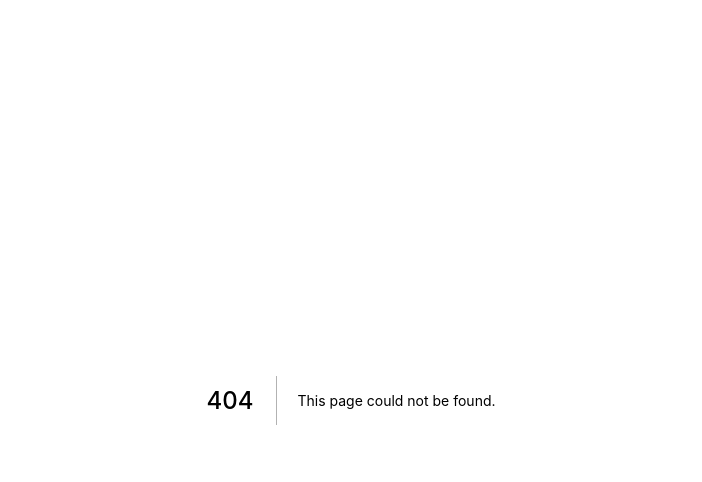
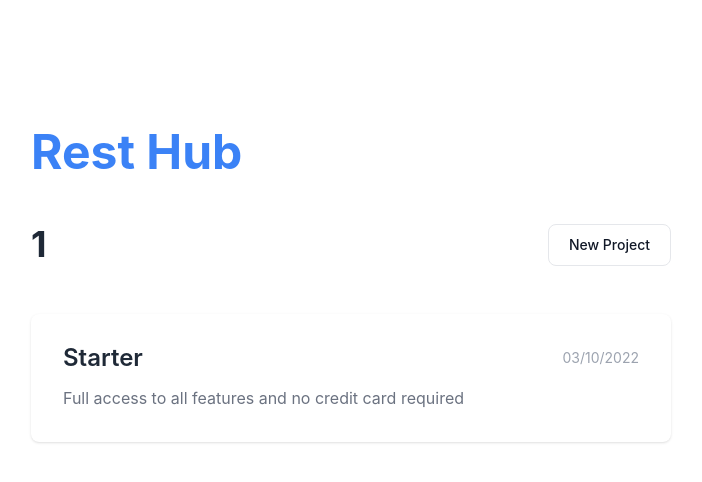
Before and after one commit to group-buex/rest-hub, a Next.js app: page /1 in a window 1280 px wide. Before the commit this address had no page. Shown: the top 482 px of the page, without its empty margins (289-991 px from the left). Built offline with nearby package versions, Linux system fonts and the light colour scheme.

Commit message:
feat: index & project list page

```diff
--- a/package.json
+++ b/package.json
@@ -17,6 +17,7 @@
   "dependencies": {
     "autoprefixer": "^10.4.2",
     "axios": "^0.26.0",
+    "clsx": "^1.1.1",
     "dotenv": "^16.0.0",
     "express": "^4.17.2",
     "express-validator": "^6.14.0",
--- /dev/null
+++ b/pages/[admin]/index.tsx
@@ -0,0 +1,19 @@
+import type { NextPage } from "next";
+import { GetServerSideProps } from "next";
+import ProjectList from "components/admin/ProjectList";
+
+interface AdminProps {
+  param: string;
+}
+
+const Index: NextPage<AdminProps> = ({ param }) => {
+  return <ProjectList admin={param} />;
+};
+
+export const getServerSideProps: GetServerSideProps<{ param: string }> = async (
+  ctx
+) => {
+  return { props: { param: ctx.query.admin.toString() } };
+};
+
+export default Index;
--- a/pages/index.tsx
+++ b/pages/index.tsx
@@ -1,17 +1,73 @@
 import type { NextPage } from "next";
+import Link from "next/link";
+import { useRouter } from "next/router";
 
 const Home: NextPage = () => {
+  const router = useRouter();
+  const handleSubmit = async (e) => {
+    e.preventDefault();
+
+    router.push("/asher");
+  };
   return (
-    <div className="flex flex-col items-center justify-center min-h-screen py-2">
-      <h1 className="text-3xl font-bold underline">Hello world!</h1>
-      <main className="flex flex-col items-center justify-center w-full flex-1 px-20 text-center">
-        <h1 className="text-6xl font-bold">
-          Welcome to{" "}
-          <a className="text-blue-600" href="https://nextjs.org">
-            Next.js!
-          </a>
-        </h1>
-      </main>
+    <div className="flex flex-col items-center justify-center mt-32">
+      <div className="w-full max-w-xs">
+        <form
+          className="bg-white shadow-md rounded px-8 pt-6 pb-8 mb-4"
+          onSubmit={handleSubmit}
+        >
+          <div className="mb-4">
+            <label
+              className="block text-gray-700 text-sm font-bold mb-2"
+              htmlFor="username"
+            >
+              Username
+            </label>
+            <input
+              className="shadow appearance-none border rounded w-full py-2 px-3 text-gray-700 leading-tight focus:outline-none focus:shadow-outline"
+              id="username"
+              type="text"
+              placeholder="Username"
+            />
+          </div>
+          <div className="mb-6">
+            <label
+              className="block text-gray-700 text-sm font-bold mb-2"
+              htmlFor="password"
+            >
+              Password
+            </label>
+            <input
+              className="shadow appearance-none border border-red-500 rounded w-full py-2 px-3 text-gray-700 mb-3 leading-tight focus:outline-none focus:shadow-outline"
+              id="password"
+              type="password"
+              placeholder="******************"
+            />
+            <p className="text-red-500 text-xs italic">
+              Please choose a password.
+            </p>
+          </div>
+          <div className="flex items-center justify-between">
+            <button
+              type="submit"
+              className="bg-blue-500 hover:bg-blue-700 text-white font-bold py-2 px-4 rounded focus:outline-none focus:shadow-outline"
+            >
+              Sign In
+            </button>
+            <Link href="/project/list">
+              <a
+                className="inline-block align-baseline font-bold text-sm text-blue-500 hover:text-blue-800"
+                href="#"
+              >
+                Forgot Password?
+              </a>
+            </Link>
+          </div>
+        </form>
+        <p className="text-center text-gray-500 text-xs">
+          &copy;2022 Group Buex. All rights reserved.
+        </p>
+      </div>
     </div>
   );
 };
--- /dev/null
+++ b/src/components/admin/ProjectList.tsx
@@ -0,0 +1,41 @@
+import React, { FC } from "react";
+
+interface ProjectListProps {
+  admin: string;
+}
+
+const ProjectList: FC<ProjectListProps> = ({ admin }) => {
+  return (
+    <div className="flex flex-col md:w-6/12 w-10/12 min-w-min h-screen items-center pt-32 m-auto">
+      <div className="flex flex-row w-full justify-between mb-12">
+        <h1 className="text-5xl font-bold text-blue-500">Rest Hub</h1>
+      </div>
+      <div className="flex flex-row w-full justify-between mb-12">
+        <h1 className="text-4xl font-bold text-gray-800">{admin}</h1>
+        <button
+          type="button"
+          className="py-2.5 px-5 text-sm font-medium text-gray-900 bg-white rounded-lg border border-gray-200 hover:bg-gray-100 hover:text-blue-700 focus:z-10 focus:ring-2 focus:ring-blue-700 focus:text-blue-700 dark:bg-gray-800 dark:text-gray-400 dark:border-gray-600 dark:hover:text-white dark:hover:bg-gray-700"
+        >
+          New Project
+        </button>
+      </div>
+
+      <div
+        role="listitem"
+        className="w-full bg-white cursor-pointer shadow rounded-lg p-8 relative"
+      >
+        <div className="flex flex-row justify-between">
+          <h2 className="text-2xl font-semibold leading-6 text-gray-800">
+            Starter
+          </h2>
+          <p className="text-sm leading-6 text-gray-400">03/10/2022</p>
+        </div>
+        <p className="text-base leading-6 mt-4 text-gray-500">
+          Full access to all features and no credit card required
+        </p>
+      </div>
+    </div>
+  );
+};
+
+export default ProjectList;
```
Also changed, not shown: 1 other file (tests, documents, lock files or other folders).
